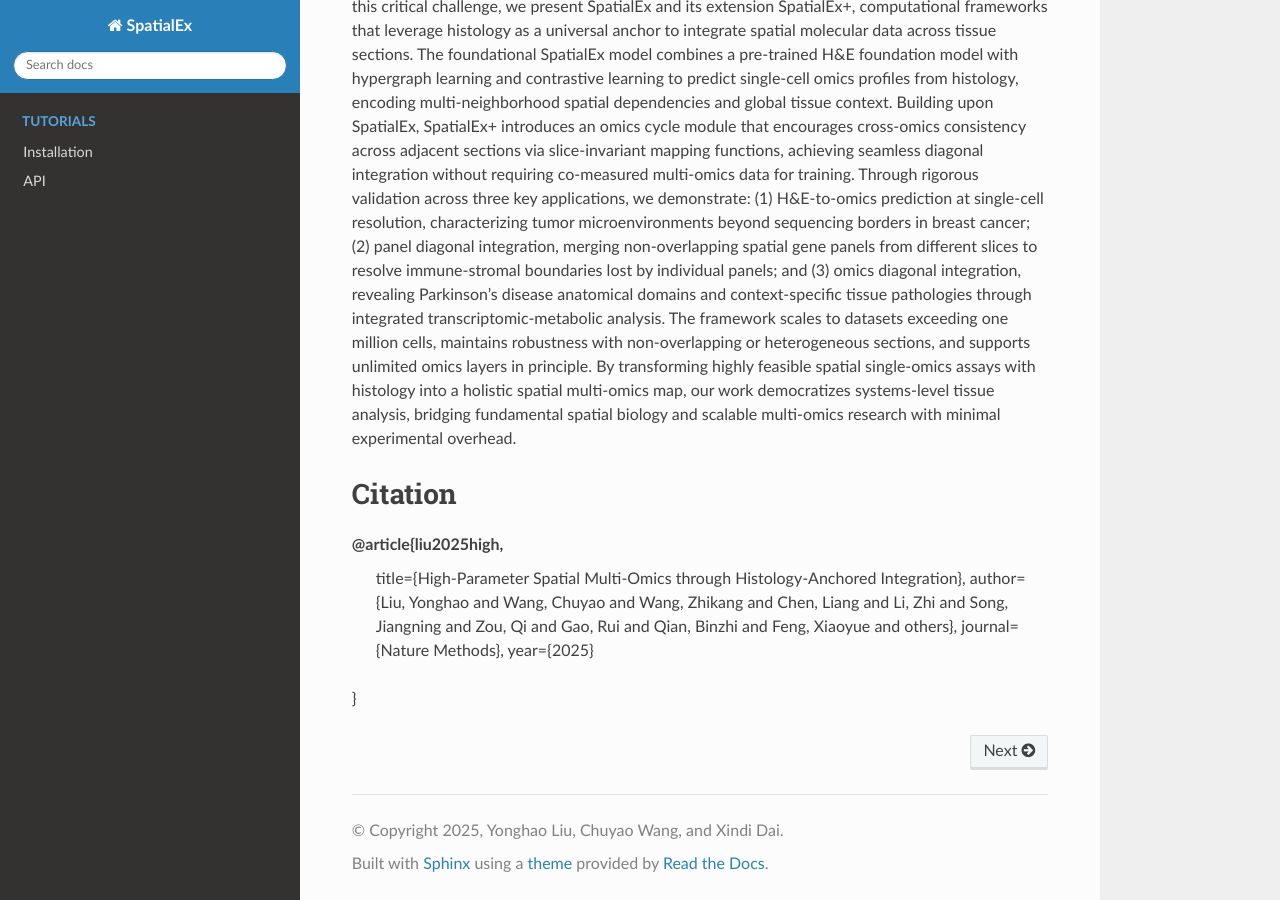
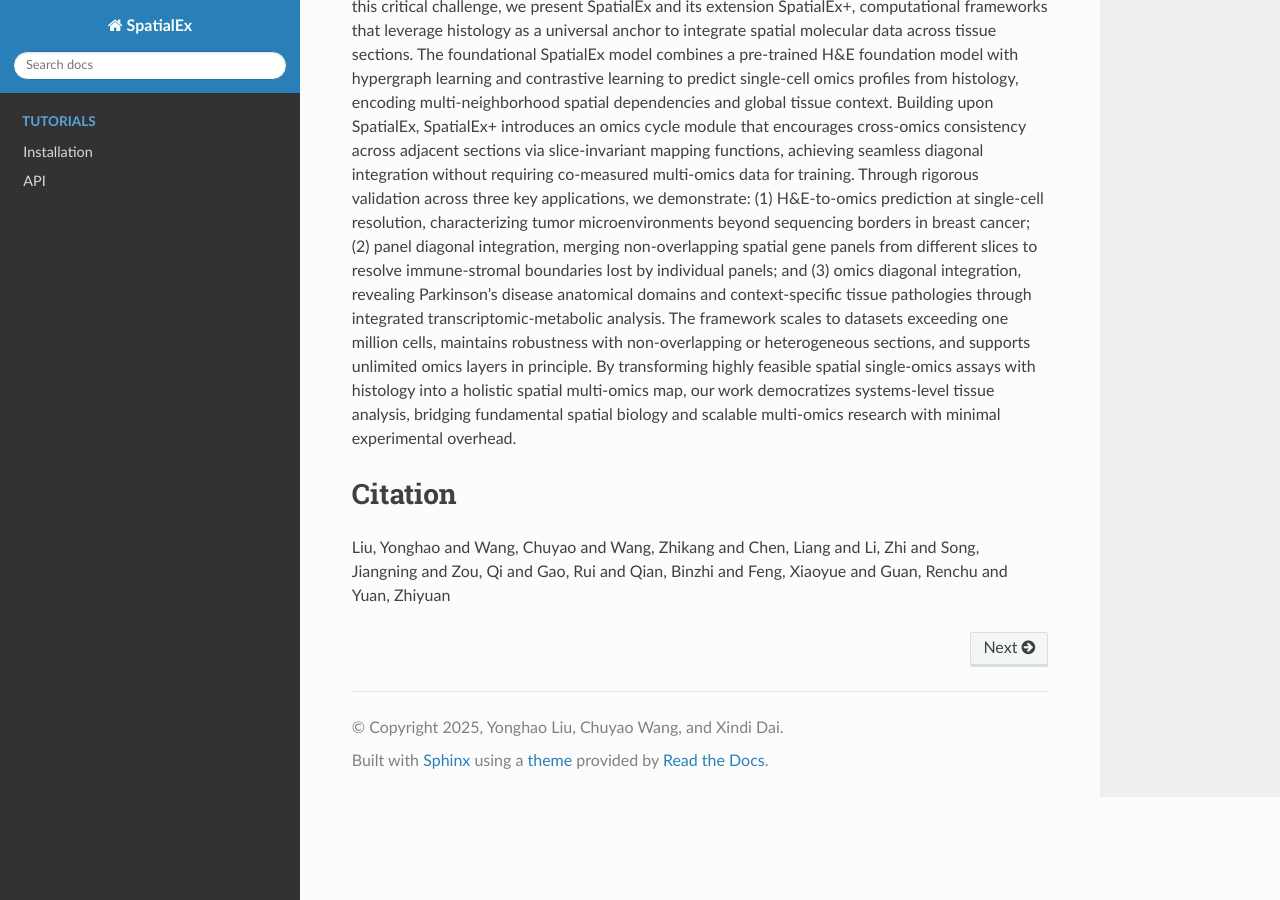
Before and after one commit to yonghao-Jlu/spatialex, a Sphinx documentation site: the page built from docs/source/index.rst, in a window 1280 px wide and 900 px high, scrolled down 1077 px. Built offline with Sphinx 7.4.7 and the Read the Docs theme 3.1.0, drawn with Linux system fonts in a browser that asks for light colours; pages that are not in the unit, such as notebooks, are missing from menus.

Commit message:
Revise citation for Liu et al. 2025
Updated the citation format and added additional authors.

```diff
--- a/docs/source/index.rst
+++ b/docs/source/index.rst
@@ -31,9 +31,4 @@ Recent advances in spatial omics technologies enable in situ molecular profiling
 
 Citation
 ========
-@article{liu2025high,
-  title={High-Parameter Spatial Multi-Omics through Histology-Anchored Integration},
-  author={Liu, Yonghao and Wang, Chuyao and Wang, Zhikang and Chen, Liang and Li, Zhi and Song, Jiangning and Zou, Qi and Gao, Rui and Qian, Binzhi and Feng, Xiaoyue and others},
-  journal={Nature Methods},
-  year={2025}
-}
+Liu, Yonghao and Wang, Chuyao and Wang, Zhikang and Chen, Liang and Li, Zhi and Song, Jiangning and Zou, Qi and Gao, Rui and Qian, Binzhi and Feng, Xiaoyue and  Guan, Renchu and Yuan, Zhiyuan
```
